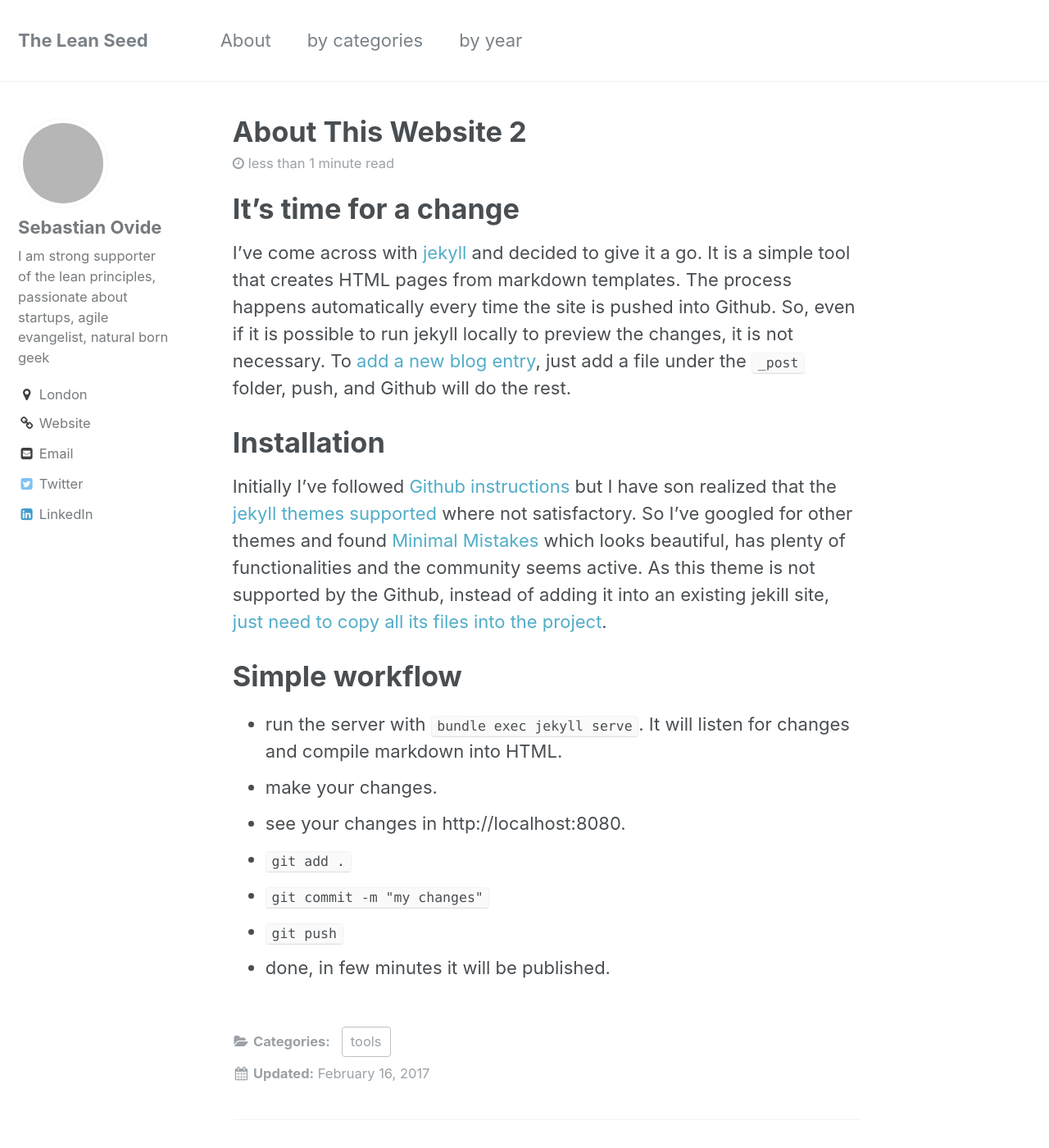
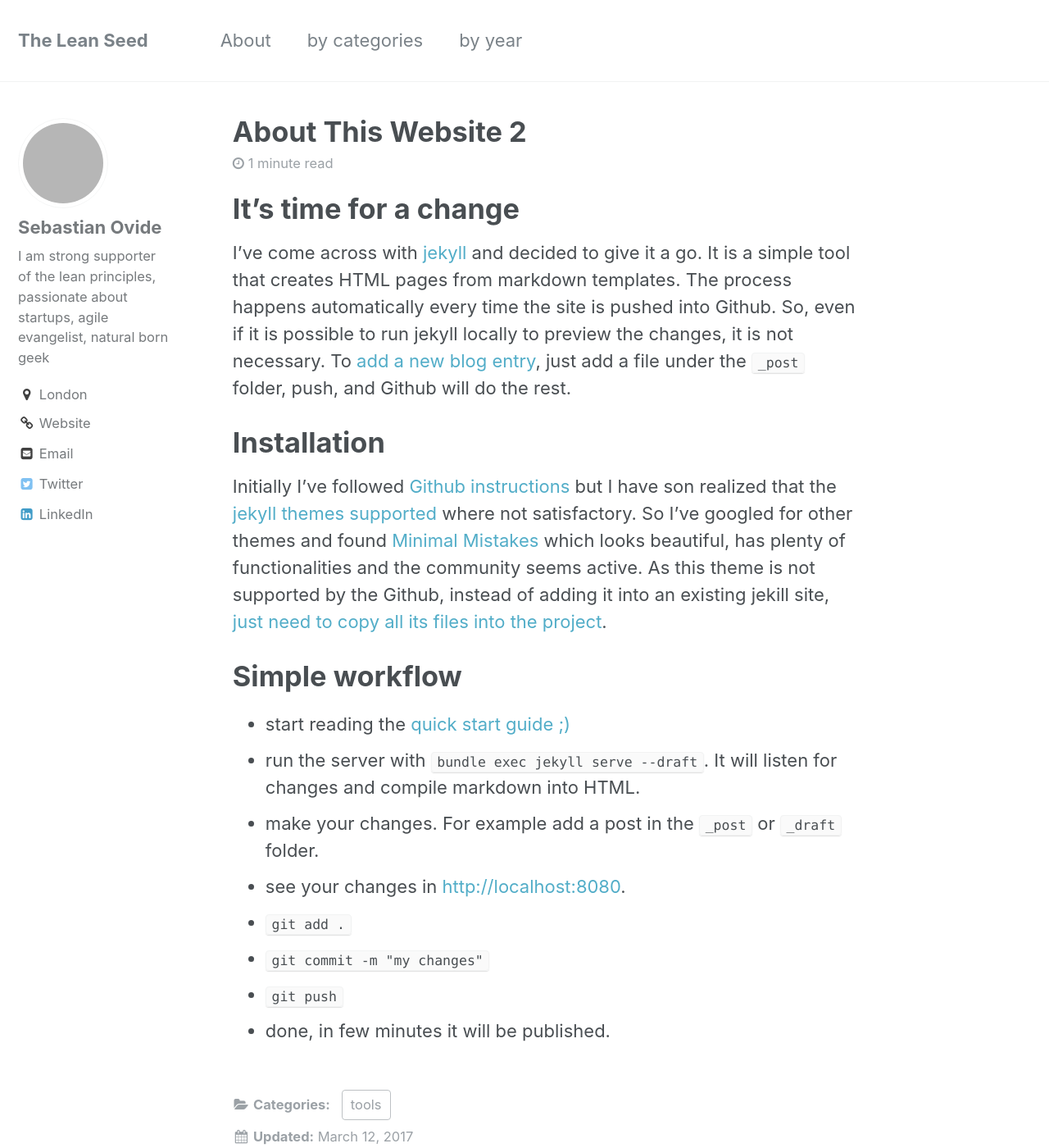
Before and after one commit to sebastianovide/test2, a Jekyll site: the page built from _posts/2017-02-16-about-this-website-2.md, in a window 1280 px wide and 1400 px high. Shown: the whole window at 82% size. Built offline with Jekyll 4.4.1, drawn with Linux system fonts in a browser that asks for light colours; comment, search, counter and statistics services are not loaded; some of the changed text lies outside the part shown; grey boxes are pictures that could not be loaded.

Commit message:
tweaks about minimal mistakes and jekyll usage

````diff
--- a/_posts/2017-02-16-about-this-website-2.md
+++ b/_posts/2017-02-16-about-this-website-2.md
@@ -1,15 +1,16 @@
 ---
-layout: single
 categories: tools
+modified: 2017-03-12
 ---
 # It's time for a change
 I've come across with [jekyll](https://jekyllrb.com/) and decided to give it a go. It is a simple tool that creates HTML pages from markdown templates. The process happens automatically every time the site is pushed into Github. So, even if it is possible to run jekyll locally to preview the changes, it is not necessary. To [add a new blog entry](https://jekyllrb.com/docs/posts/), just add a file under the ```_post``` folder, push, and Github will do the rest.
 # Installation
 Initially I've followed [Github instructions](https://help.github.com/articles/adding-a-jekyll-theme-to-your-github-pages-site/) but I have son realized that the [jekyll themes supported](https://pages.github.com/themes/) where not satisfactory. So I've googled for other themes and found [Minimal Mistakes](https://mmistakes.github.io/minimal-mistakes/) which looks beautiful, has plenty of functionalities and the community seems active. As this theme is not supported by the Github, instead of adding it into an existing jekill site, [just need to copy all its files into the project](https://mmistakes.github.io/minimal-mistakes/docs/installation/).
 # Simple workflow
-- run the server with ```bundle exec jekyll serve```. It will listen for changes and compile markdown into HTML.
-- make your changes.
-- see your changes in  http://localhost:8080.
+- start reading the [quick start guide ;)](https://mmistakes.github.io/minimal-mistakes/docs/quick-start-guide/)
+- run the server with ```bundle exec jekyll serve --draft```. It will listen for changes and compile markdown into HTML.
+- make your changes. For example add a post in the ```_post``` or ```_draft``` folder.
+- see your changes in [http://localhost:8080](http://localhost:8080).
 - ```git add .```
 - ```git commit -m "my changes"```
 - ```git push```
````
Also changed, not shown: _drafts/2017-03-12-firebase-functions.md (added, +4 -0 lines), _posts/2015-07-16-about-this-website.md (+0 -1 lines), _posts/2015-10-10-technology-for-startups.md (+0 -3 lines).
